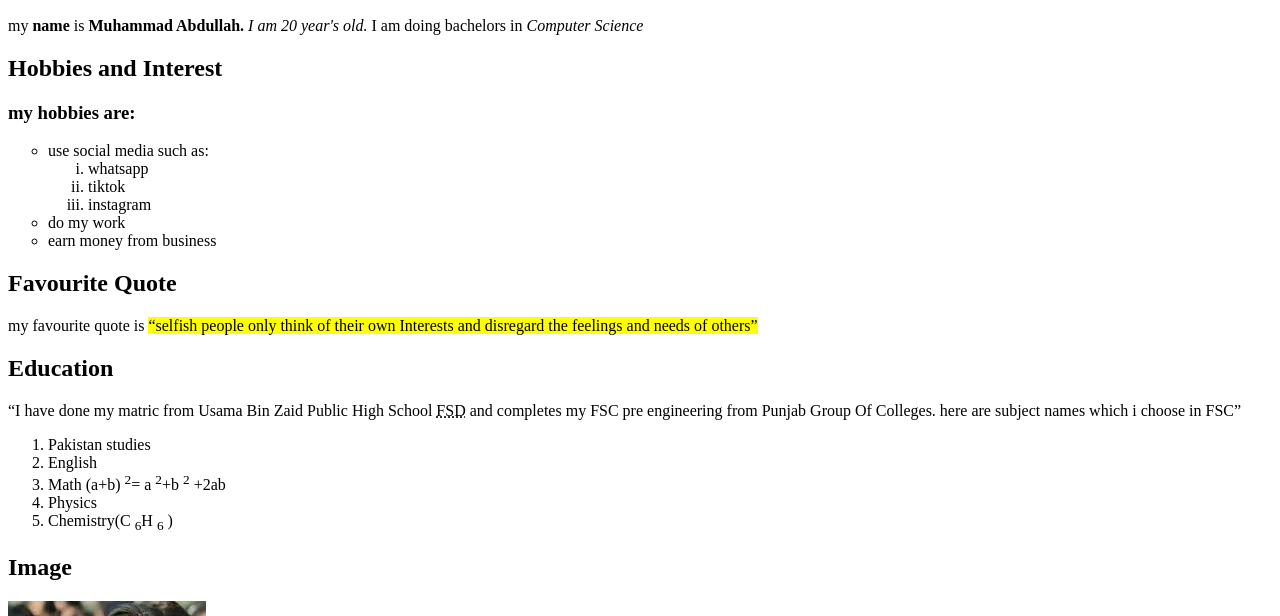
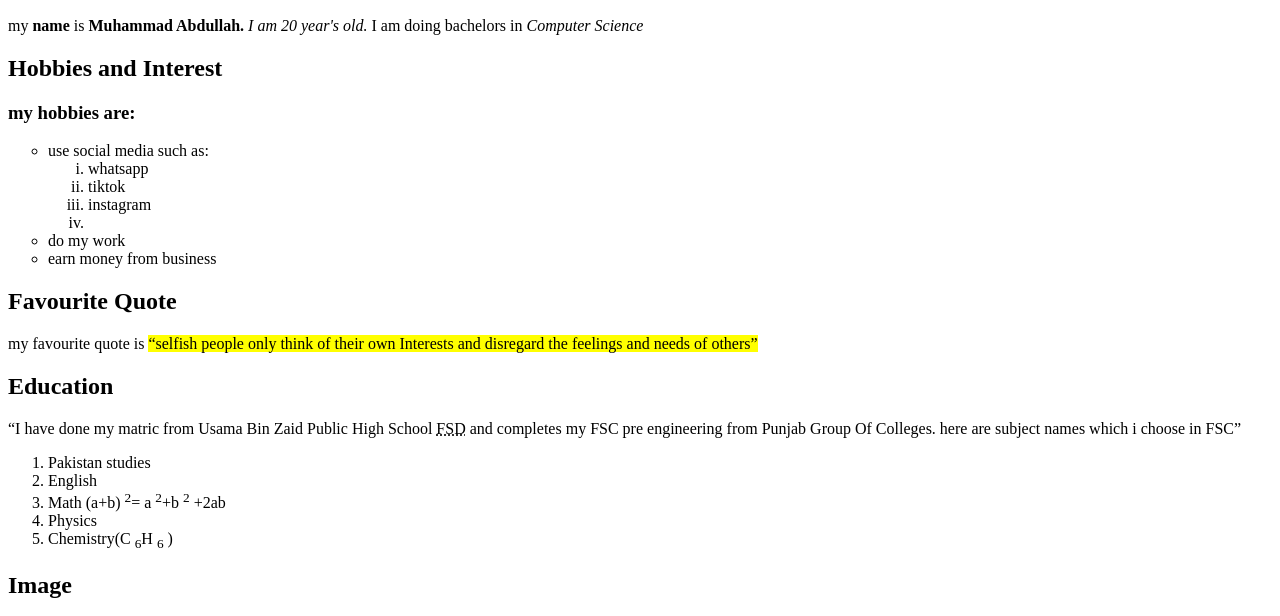
Before and after one commit to Abdullah2414/profile, a plain HTML site: page profile.html in a window 1280 px wide. Shown: the part 110-726 px from the top of the page. Drawn offline with Linux system fonts and the light colour scheme.

Commit message:
first assignment

```diff
--- a/profile.html
+++ b/profile.html
@@ -21,6 +21,7 @@
                 <li>whatsapp</li>
                 <li>tiktok</li>
                 <li>instagram</li>
+                <li><video</li>
             </ol>
         </li>
         <li>do my work</li>
```
